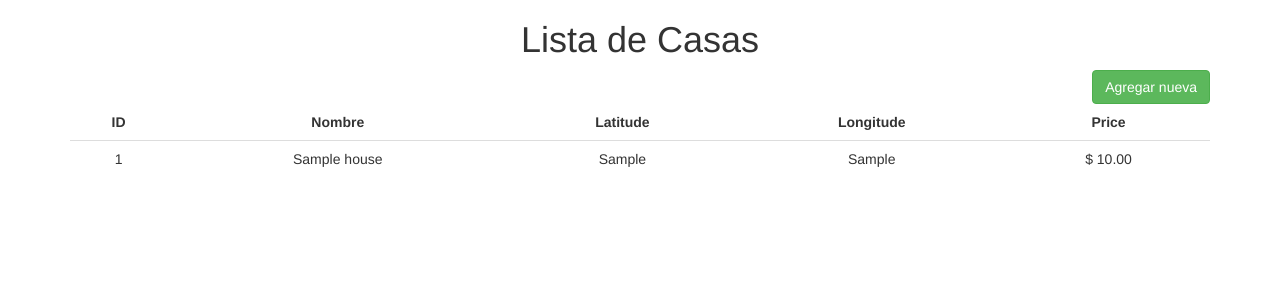
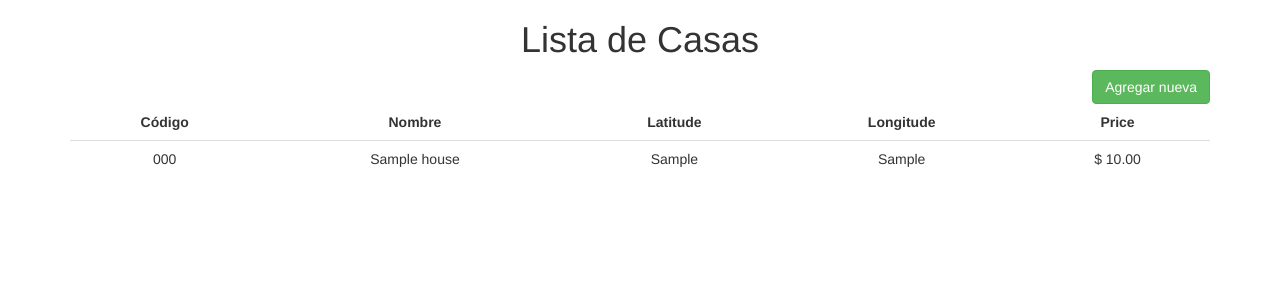
Before and after one commit to jjfajardo/propiedades, a Django app: page / in a window 1280 px wide. Shown: the top 300 px of the page. Run offline with Django 3.2, Linux system fonts and the light colour scheme; a user stored in the database is signed in; tables that the repository leaves empty hold one stand-in row (values such as "Sample post"); some libraries are stand-ins or nearby versions.

Commit message:
actualizacion de requirements y tabla de casas.

```diff
--- a/requirements.txt
+++ b/requirements.txt
@@ -1 +1,2 @@
 Django==1.8.4
+Pillow==2.9.0
--- a/resty/apps/properties/templates/index.html
+++ b/resty/apps/properties/templates/index.html
@@ -11,7 +11,7 @@
         <table class="table table-hover">
             <thead>
                 <tr style="font-weight: bolder" class="text-center">
-                    <td>ID</td>
+                    <td>Código</td>
                     <td>Nombre</td>
                     <td>Latitude</td>
                     <td>Longitude</td>
@@ -21,7 +21,7 @@
             <tbody>
             {% for home in object_list %}
                 <tr class="text-center">
-                    <td> {{ home.id }}</td>
+                    <td> {{ home.code }}</td>
                     <td> {{ home.name }}</td>
                     <td> {{ home.latitude }}</td>
                     <td> {{ home.longitude }}</td>
```
